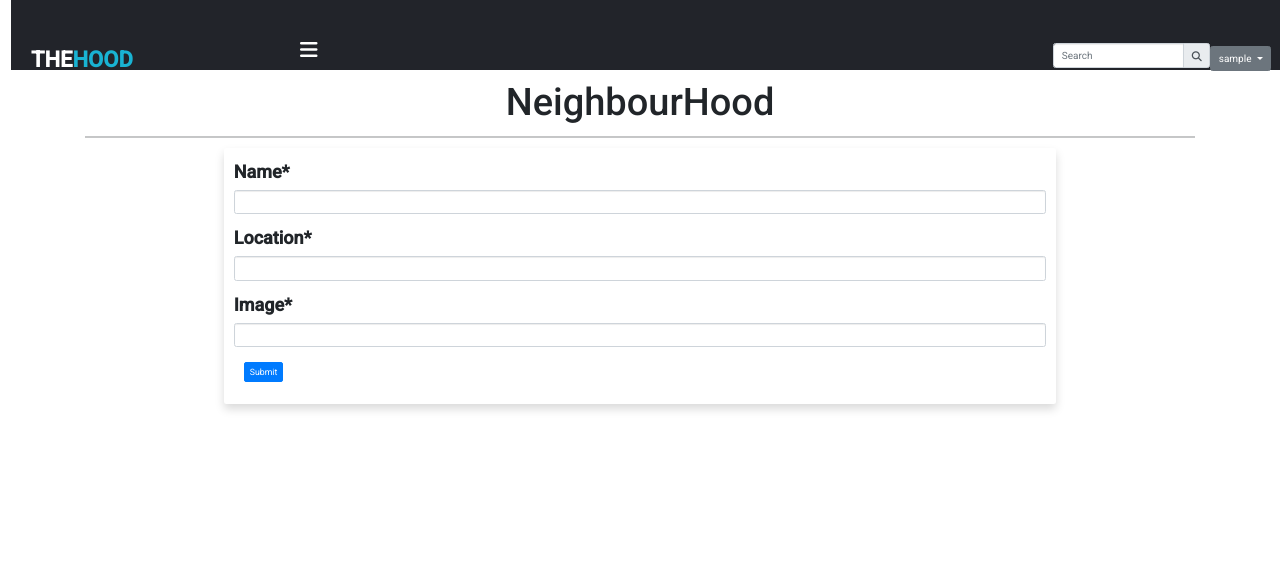
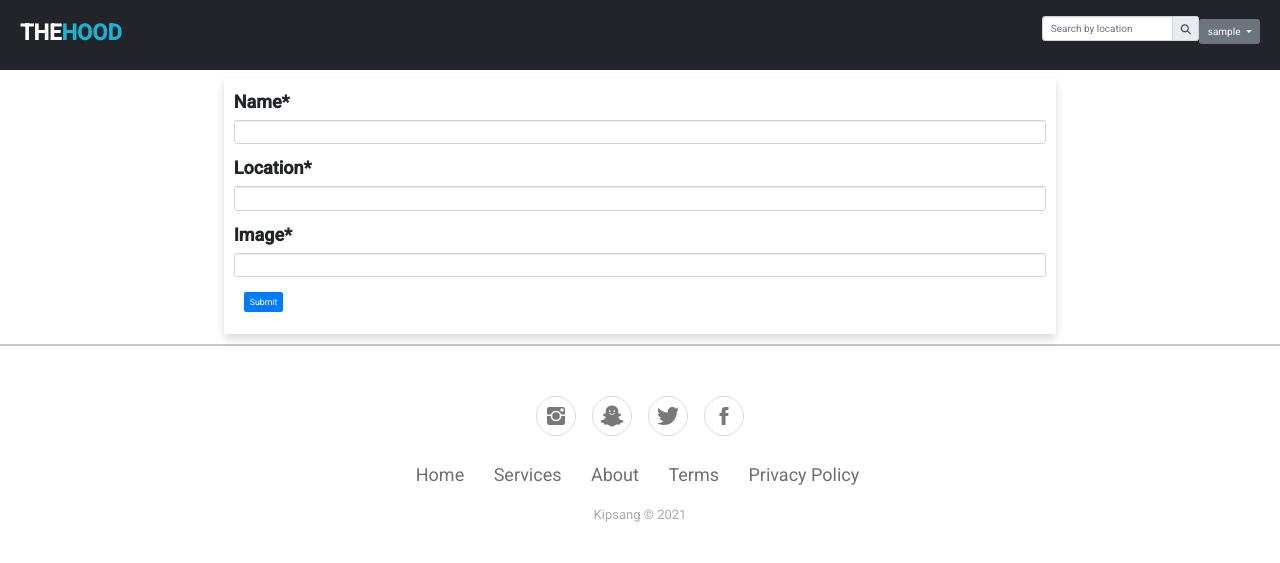
Before and after one commit to kipsang01/theHood, a Django app: page /new-hood in a window 1280 px wide. Shown: the top 563 px of the page. Run offline with Django 3.2, Linux system fonts and the light colour scheme; the visitor is signed in with stand-in values (Sample User, id 1); some libraries are stand-ins or nearby versions.

Commit message:
Add search functionality

```diff
--- a/hood/static/css/styles.css
+++ b/hood/static/css/styles.css
@@ -286,3 +286,64 @@ label #sidebar_btn:hover{
     display: block;
   }
 }
+
+
+.footer-basic {
+  padding:40px 0;
+  background-color:#ffffff;
+  color:#4b4c4d;
+}
+
+.footer-basic ul {
+  padding:0;
+  list-style:none;
+  text-align:center;
+  font-size:18px;
+  line-height:1.6;
+  margin-bottom:0;
+}
+
+.footer-basic li {
+  padding:0 10px;
+}
+
+.footer-basic ul a {
+  color:inherit;
+  text-decoration:none;
+  opacity:0.8;
+}
+
+.footer-basic ul a:hover {
+  opacity:1;
+}
+
+.footer-basic .social {
+  text-align:center;
+  padding-bottom:25px;
+}
+
+.footer-basic .social > a {
+  font-size:24px;
+  width:40px;
+  height:40px;
+  line-height:40px;
+  display:inline-block;
+  text-align:center;
+  border-radius:50%;
+  border:1px solid #ccc;
+  margin:0 8px;
+  color:inherit;
+  opacity:0.75;
+}
+
+.footer-basic .social > a:hover {
+  opacity:0.9;
+}
+
+.footer-basic .copyright {
+  margin-top:15px;
+  text-align:center;
+  font-size:13px;
+  color:#aaa;
+  margin-bottom:0;
+}
--- a/hood/templates/base.html
+++ b/hood/templates/base.html
@@ -32,7 +32,23 @@
 
     {% block content %}
     {% endblock  %}
+    <hr>
+    <div class="container-fluid">
+        <div class="footer-basic">
+        <footer class="w-100">
+            <div class="social"><a href="#"><i class="icon ion-social-instagram"></i></a><a href="#"><i class="icon ion-social-snapchat"></i></a><a href="#"><i class="icon ion-social-twitter"></i></a><a href="#"><i class="icon ion-social-facebook"></i></a></div>
+            <ul class="list-inline">
+                <li class="list-inline-item"><a href="#">Home</a></li>
+                <li class="list-inline-item"><a href="#">Services</a></li>
+                <li class="list-inline-item"><a href="#">About</a></li>
+                <li class="list-inline-item"><a href="#">Terms</a></li>
+                <li class="list-inline-item"><a href="#">Privacy Policy</a></li>
+            </ul>
+            <p class="copyright">Kipsang © 2021</p>
+        </footer>
+        </div>
 
+    </div>
     </div>
 
     {% block scripts%}
--- a/hood/templates/dashboard.html
+++ b/hood/templates/dashboard.html
@@ -2,19 +2,15 @@
 {% block content %}
 {% load static%}
  <div class="container-fluid m-0 p-0">
-   <div class="navbar ">
-    <header>
-      <label for="check">
-        <i class="fas fa-bars" id="sidebar_btn"></i>
-      </label>
+   <header>
       <div class="left_area">
         <h3>the<span>hood</span></h3>
       </div>
       <div class="right_area">
-        <form class="" role="search"  action="" >
+        <form class="" role="search"  action="{% url 'search_hood'%}" >
             {% csrf_token %}
             <div class="input-group ">
-                    <input type="search" class="form-control" name='search' placeholder="Search" aria-label="search" aria-describedby="basic-addon1">
+                    <input type="search" class="form-control" name='search' placeholder="Search by location" aria-label="search" aria-describedby="basic-addon1">
                     <div class="input-group-append">
                         <button class="input-group-text" type="submit" ><i class="fas fa-search"></i></button>
                     </div>
@@ -32,14 +28,14 @@
         </div>
       </div>
     </header>
-   </div>
    {% block dash-content%}
-   <div class="header mb-3 text-center " style='height: 30px; margin: top 300px;'>
-      <a href="{% url 'new-hood'%}">  <button class="btn btn-primary"><img src="https://img.icons8.com/material/24/000000/plus-math--v5.png"/>
+   <div class="header text-center " style='height: 50px; margin-top: 80px;'>
+      <a href="{% url 'new-hood'%}">  <button class="btn btn-primary m-3"><img src="https://img.icons8.com/material/24/000000/plus-math--v5.png"/>
        Create New</button></a>
    </div>
+   <div class="hoods mt-3">
      {% if hoods%}
-<div class="card-deck m-2">
+  <div class="card-deck m-3">
        {% for hood in hoods%}
        <div class="card text-center " >
         <div class="card-body" style="background-image: url('{{ hood.profile_pic.url}}'); background-size:cover; height:300px">
@@ -47,19 +43,20 @@
         <div class="card-footer">
           <h3 class="card-title">{{hood.name}}</h3>
           <p class="card-text"></p>
-          Created:{{hood.date_created|date:"M d, Y"}}
-          <button class="btn btn-primary"> <a href="{% url 'join' hood.id %}">Join</a></button>
+          Location: {{hood.location}} <br>
+          Created:{{hood.date_created|date:"M d, Y"}} <br>
+          <a href="{% url 'join' hood.id %}"><button class="btn btn-primary"> Join</button></a>
         </div>
 
       </div>
        {% endfor %}
-     </div>
+    </div>
      {% else %}
      <div class="no-hoods">
         <p>There are no hoods at the moment</p>
 
      </div>
-
+  </div>
      {% endif%}
     {%endblock %}
  </div>
--- a/hood/urls.py
+++ b/hood/urls.py
@@ -18,6 +18,7 @@ urlpatterns = [
   path('myprofile/', views.my_profile, name='my_profile'),
   path('profile/<username>', views.user_profile, name='profile'),
   path('leave', views.leave_hood, name='Leave'),
+  path('search/', views.search_hood, name='search_hood'),
 
 
 ]
--- a/hood/views.py
+++ b/hood/views.py
@@ -24,6 +24,21 @@ def dashboard(request):
     }
 
     return render(request,'dashboard.html',context)
+
+
+# search neighborhood by location
+def search_hood(request):
+    if 'search' in request.GET and request.GET["search"]:
+        search_term = request.GET.get("search")
+        print(search_term)
+        hoods = Neighborhood.search_hood(search_term)
+        message = f"{search_term}"
+
+        return render(request, 'search.html',{'hoods':hoods})
+
+    else:
+        message = "You haven't searched for any term"
+        return render(request, 'search.html',{"message":message})
 
 # Home posts and details
 def home(request):
```
Also changed, not shown: hood/templates/search.html (added, +29 -0 lines).
